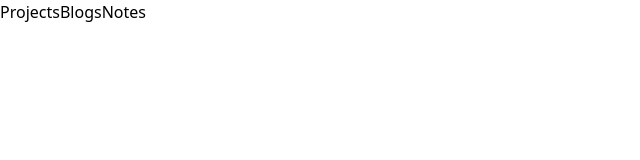
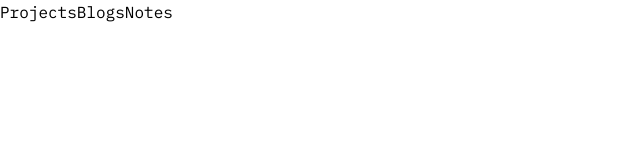
Before and after one commit to Harruta/website, a Next.js app: page /Homepage in a window 1280 px wide. Shown: the top 160 px of the page, without its empty margins (0-640 px from the left). Built offline with nearby package versions, Linux system fonts and the light colour scheme.

Commit message:
navbar update, new font

```diff
--- a/src/app/components/Navbar.tsx
+++ b/src/app/components/Navbar.tsx
@@ -1,21 +1,29 @@
 import React from 'react'
+import Link from 'next/link'
+import { monoFont } from '../styles/fonts/fonts'
 
-const Navbar:React.FC = () => {
-    const navItems: string[] = ['Projects', 'Blogs','Notes']
-  return (
-    <nav className='flex items-center space-x-9 bg-black p-4'>
-      {navItems.map((item,index) => (
-        <a
-        key={index}
-        href={`#${item.toLowerCase()}`}
-        className='text-white hover:text-blue-500 transition-colors'
-        >
-          {item}
-        </a>
-      ))}
+const Navbar: React.FC = () => {
+    const navItems = [
+        { href: '#projects', label: 'Projects' },
+        { href: '#blogs', label: 'Blogs' },
+        { href: '#notes', label: 'Notes' }
+    ]
 
-    </nav>
-  )
+    return (
+        <nav className={`${monoFont.className} relative z-50 p-4`}>
+            <div className="flex items-center gap-6">
+                {navItems.map((item) => (
+                    <Link
+                        key={item.href}
+                        href={item.href}
+                        className={`text-sm text-muted-foreground hover:text-purple-500 transition-colors duration-200 ${monoFont.className}`}
+                    >
+                        {item.label}
+                    </Link>
+                ))}
+            </div>
+        </nav>
+    )
 }
 
 export default Navbar
--- /dev/null
+++ b/src/app/styles/fonts/fonts.ts
@@ -0,0 +1,13 @@
+import { IBM_Plex_Mono, Geist } from 'next/font/google'
+
+export const monoFont = IBM_Plex_Mono({
+    subsets: ['latin'],
+    weight: ['400', '500', '600'],
+    variable: '--font-mono',
+})
+
+export const sansFont = Geist({
+    subsets: ['latin'],
+    weight: ['400', '500', '600', '700'],
+    variable: '--font-sans',
+})
--- /dev/null
+++ b/src/app/styles/patterns.css
@@ -0,0 +1,6 @@
+.bg-dot-pattern {
+    background-color: transparent;
+    background-image: radial-gradient(rgba(139, 92, 246, 0.1) 1px, transparent 1px);
+    background-size: 25px 25px;
+    background-position: -19px -19px;
+}
```
